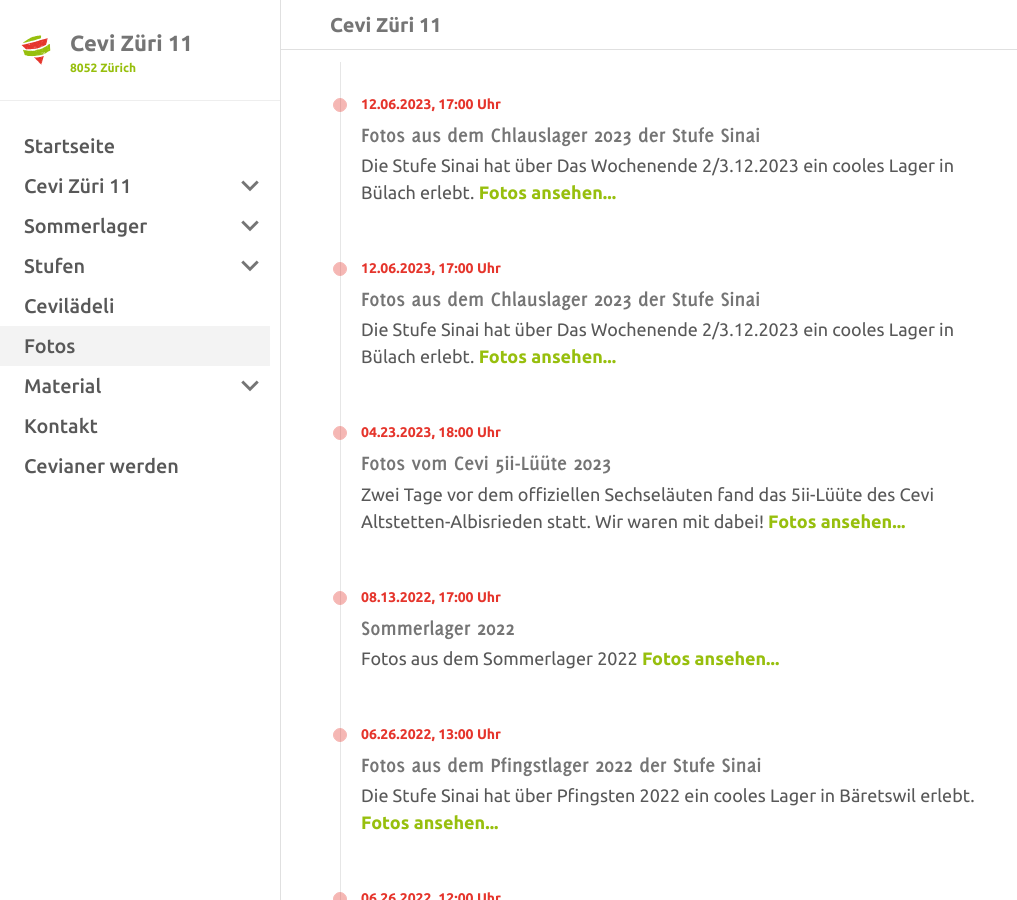
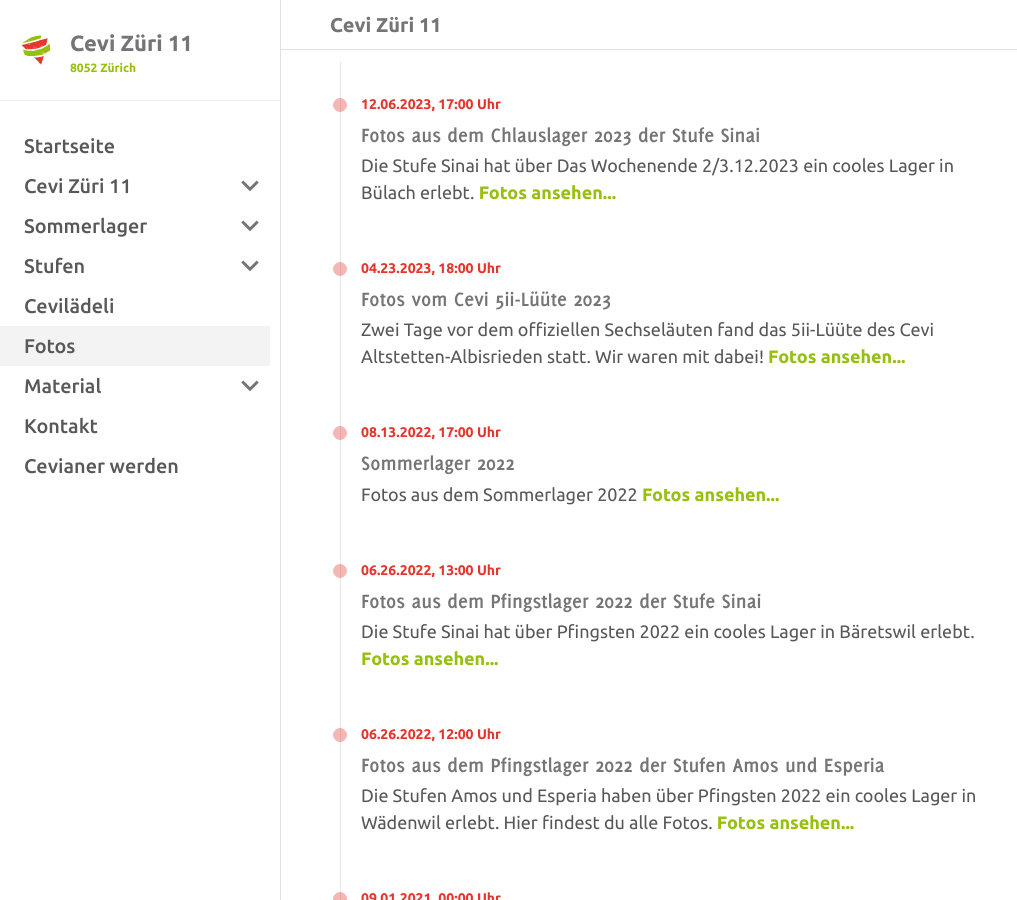
Before and after one commit to wp99cp/cevi_zh11_webpage, a Jekyll site: the page built from content/fotos.md, in a window 1280 px wide and 900 px high, scrolled down 355 px. Shown: the whole window, without its empty margins (0-1017 px from the left). Built offline with Jekyll 4.4.1, drawn with Linux system fonts in a browser that asks for light colours.

```diff
--- a/content/news/fotos_chlausi_2023_sinai.md
+++ /dev/null
@@ -1,17 +0,0 @@
----
-title: Fotos aus dem Chlauslager 2023 der Stufe Sinai
-permalink: /fotos/chlausi-sinai-2023
-news-entry-title: Fotos aus dem Chlauslager 2023 der Stufe Sinai
-news-entry-caption: Die Stufe Sinai hat über Das Wochenende 2/3.12.2023 ein cooles Lager in Bülach erlebt.
-date: 2023-12-06T17:00
-fotos: true
----
-
-# Chalauslager 2023 der Stufe Sinai
-
-## Zum Thema Indiana Jones
-
-Auch in diesem Jahr hatten wir, die Stufe Sinai, wieder ein tolles Chlausi. Unser diesjähriges Chlausi-Thema war Indiana Jones. Zusammen mit ihm haben wir seinen Vater gesucht und uns in die Tiefen des verschneiten Bülacher Waldes gewagt. Dort haben wir uns intensiv mit Rätseln, aber auch Schnee-Bauten, auseinander gesetzt. Schlussendlich konnten wir bei einem intensiven Abendprogramm seinen Vater befreien und den heiligen Gral finden.
-„Obwohl es kalt war, hatten wir viel Spass!“ – Leo Kurmann v/o Golf, Stufe Sinai
-
-[[ gallery 1HcLidoTvGV6F2qNyugsOXEYJRPxdGzBu ]]
```
Also changed, not shown: content/news/chlausi-2023-sinai.md (+2 -1 lines).
